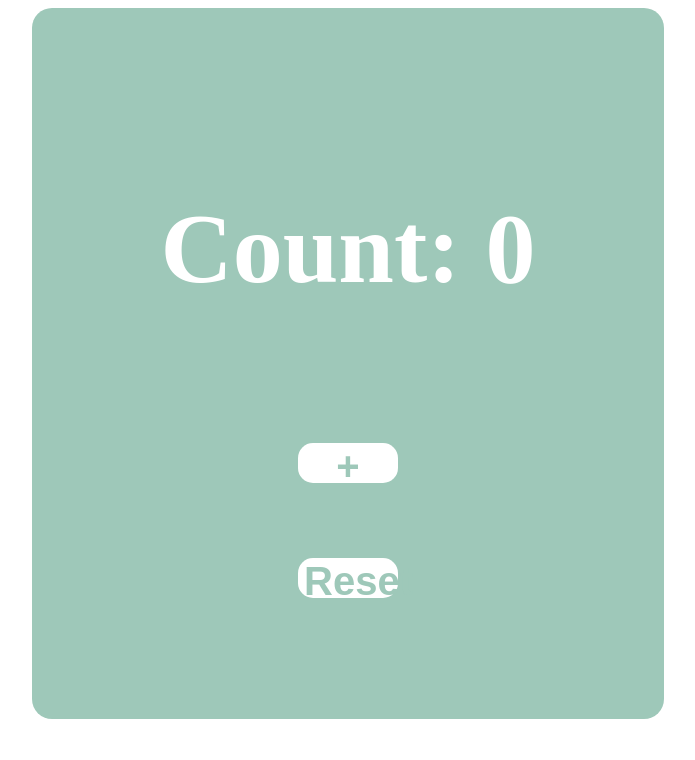
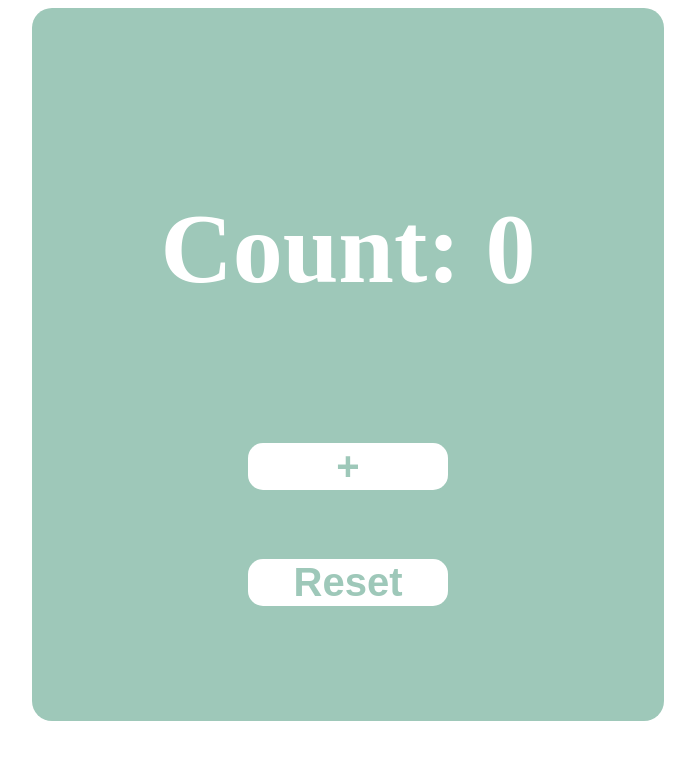
Before and after one commit to ashis263/counter_app, a React (Vite) app: page / in a window 1280 px wide. Shown: the top 760 px of the page, without its empty margins (292-987 px from the left). Built offline with nearby package versions, Linux system fonts and the light colour scheme.

Commit message:
changed button width and added padding on button

```diff
--- a/src/index.css
+++ b/src/index.css
@@ -15,7 +15,8 @@
 button{
   font-size: 40px;
   font-weight: bold;
-  width: 100px;
+  width: 200px;
+  padding: 10px
   height: 40px;
   margin: 15px;
   border-radius: 15px;
```
